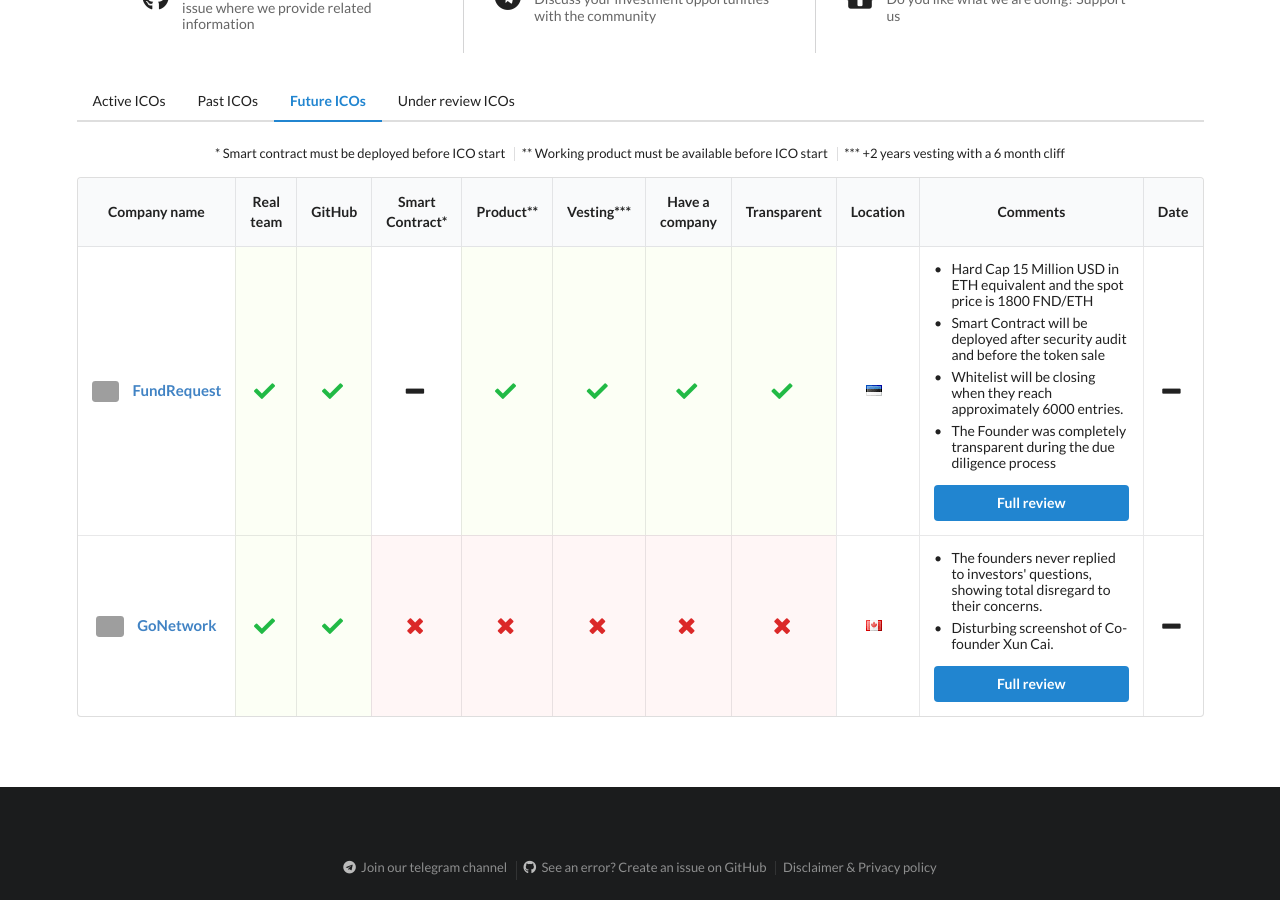
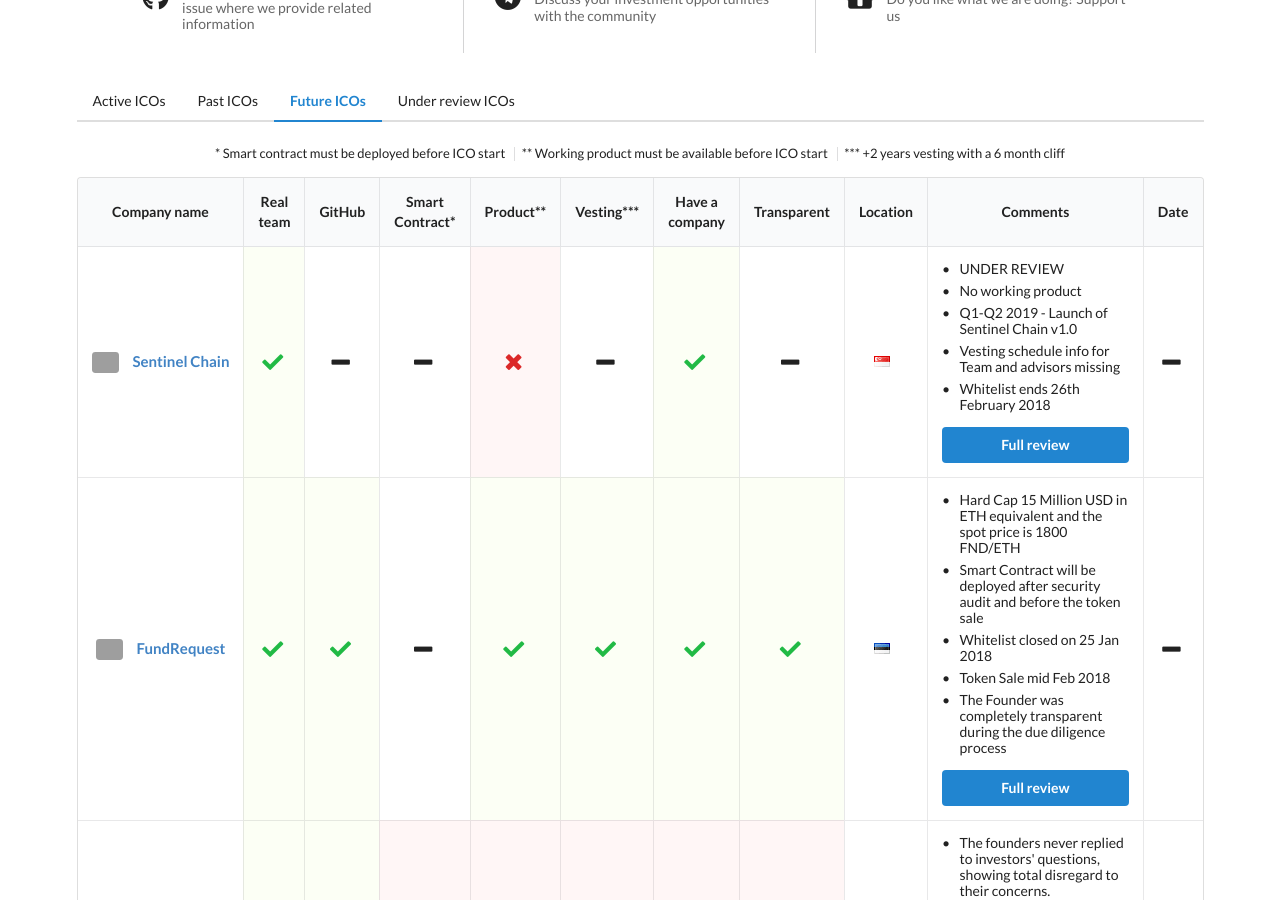
Before and after one commit to ico-check/ico-check, a Jekyll site: the page built from future.md, in a window 1280 px wide and 900 px high, scrolled down 315 px. Built offline with Jekyll 4.4.1, drawn with Linux system fonts in a browser that asks for light colours; nearby versions of some CDN libraries; grey boxes are pictures that could not be loaded.

Commit message:
35-sentinelchain-ico-check
Added Sentinel Chain ICO and Updated FundRequest comments

```diff
--- a/_data/future-icos.yml
+++ b/_data/future-icos.yml
@@ -1,3 +1,25 @@
+- name: Sentinel Chain
+  image: https://i.imgur.com/edGEqYY.png
+  url: https://sentinel-chain.org/
+  real_team: true
+  github:
+  smart_contract:
+  product: false
+  min_vesting:
+  have_company: true
+  transparent:
+  location: Singapore
+  comments:
+    - content: UNDER REVIEW
+    - content: No working product
+    - content: Q1-Q2 2019 - Launch of Sentinel Chain v1.0
+    - content: Vesting schedule info for Team and advisors missing
+    - content: Whitelist ends 26th February 2018
+  ico_start_date: 2018-03-01T11:00:00Z
+  ico_end_date:
+  safe:
+  issue_url: https://github.com/ico-check/ico-check/issues/49
+
 - name: FundRequest
   image: https://i.imgur.com/jNolXfq.png
   url: https://register.fundrequest.io/
@@ -12,9 +34,10 @@
   comments:
     - content: Hard Cap 15 Million USD in ETH equivalent and the spot price is 1800 FND/ETH
     - content: Smart Contract will be deployed after security audit and before the token sale
-    - content: Whitelist will be closing when they reach approximately 6000 entries.
+    - content: Whitelist closed on 25 Jan 2018
+    - content: Token Sale mid Feb 2018
     - content: The Founder was completely transparent during the due diligence process
-  ico_start_date:
+  ico_start_date: 2018-02-14T11:00:00Z
   ico_end_date:
   safe: true
   issue_url: https://github.com/ico-check/ico-check/issues/45
```
